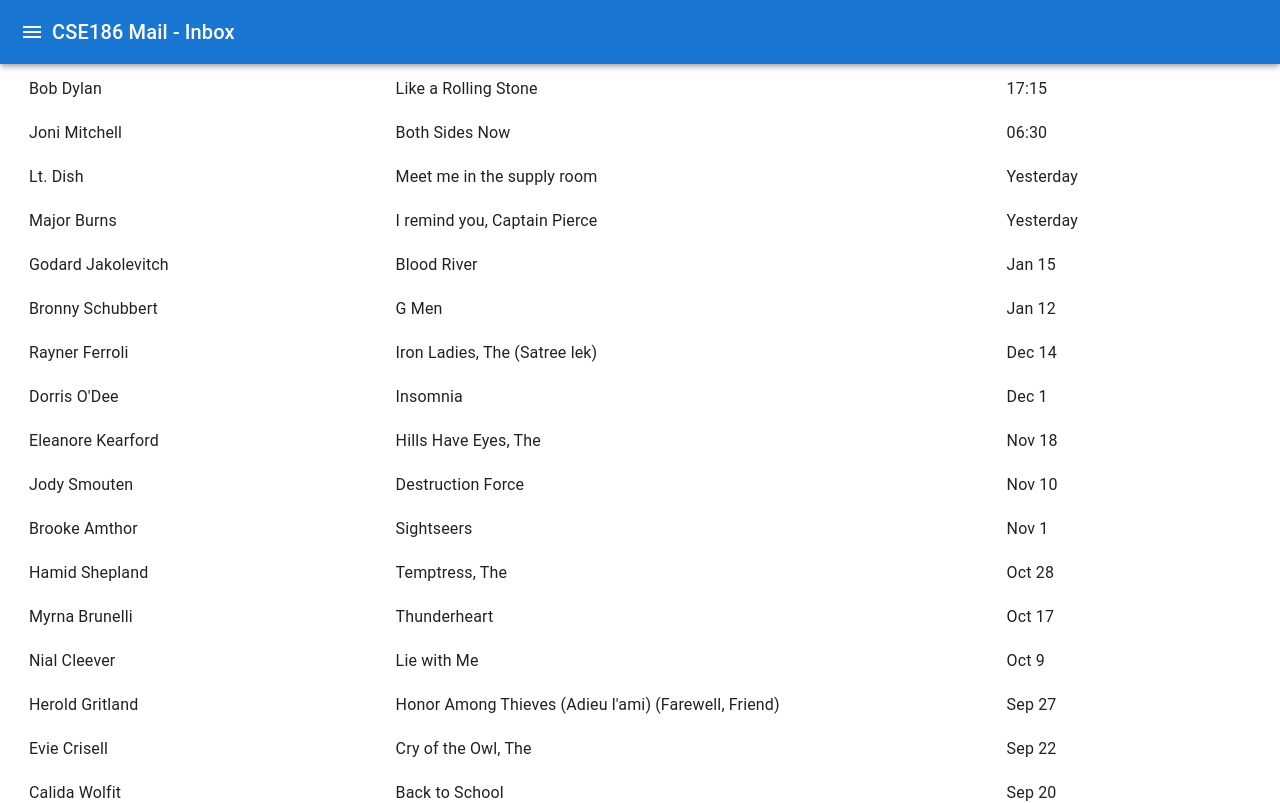
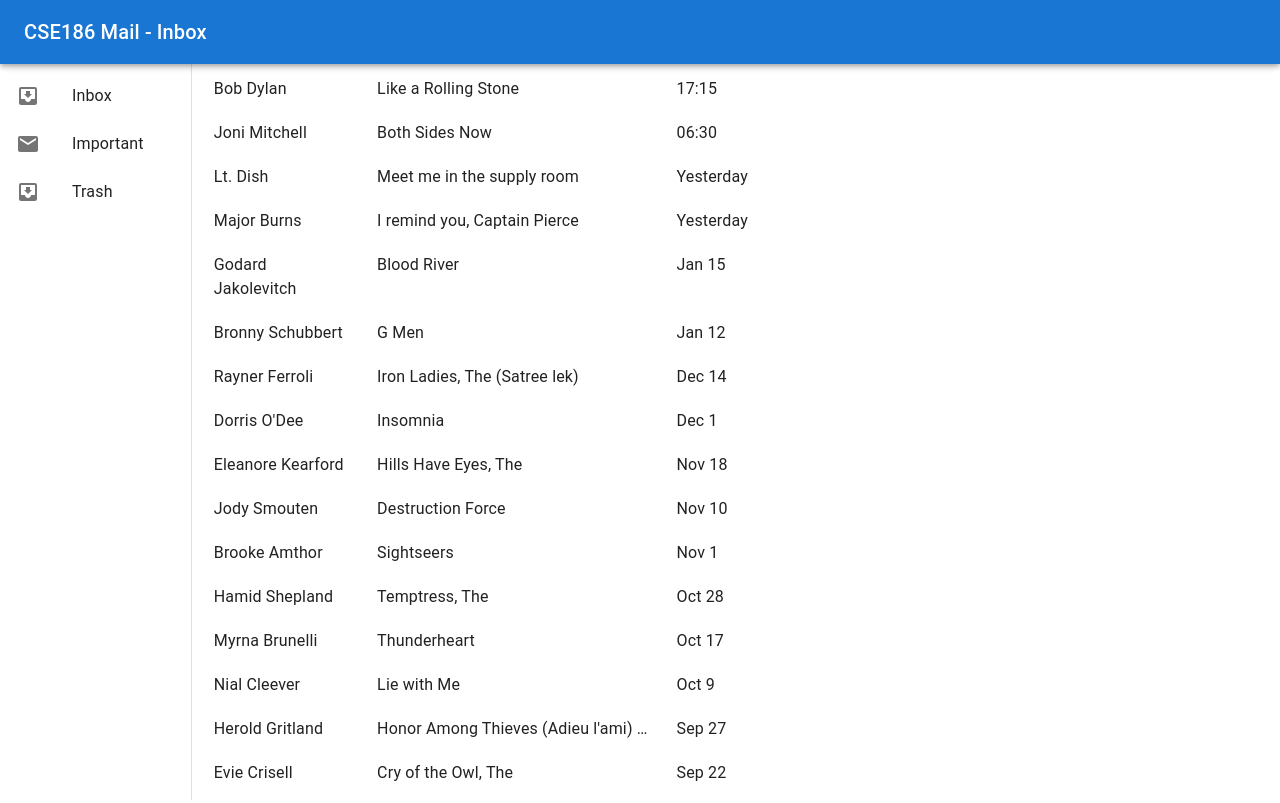
Before and after one commit to crfh-slug/Asgn4-CSE-186, a React (Vite) app in the folder Desktop/CSE 186/Assignment4/: page / in a window 1280 px wide. Shown: the top 803 px of the page. Built offline with nearby package versions, Linux system fonts and the light colour scheme.

Commit message:
implementing desktop version

```diff
--- a/Desktop/CSE 186/Assignment4/src/HeaderDetailsPage.jsx
+++ b/Desktop/CSE 186/Assignment4/src/HeaderDetailsPage.jsx
@@ -17,6 +17,7 @@
 import CloseIcon from '@mui/icons-material/Close';
 import {useHeader} from './HeaderContext';
 import {useEmail} from './EmailContext';
+import {useState, useEffect} from 'react';
 
 /**
  * Render the App Bar Menu on each page.
@@ -25,6 +26,7 @@
 function HeaderDetailsPage() {
   const {navPage, setNavPage, mobileOpen, setMobileOpen} = useHeader();
   const navigate = useNavigate();
+  const [isDesktop, setIsDesktop] = useState(false);
 
   const handleDrawerToggle = () => {
     setMobileOpen(!mobileOpen);
@@ -36,6 +38,16 @@
     setMobileOpen(false); // Close drawer after navigation
   };
 
+  useEffect(() => {
+    // Check screen size and update isDesktop state
+    const handleResize = () => {
+      setIsDesktop(window.innerWidth > 768); // Adjust breakpoint as needed
+    };
+    window.addEventListener('resize', handleResize);
+    handleResize(); // Initial check on load
+    return () => window.removeEventListener('resize', handleResize);
+  }, []);
+
   const {selectedEmail} = useEmail();
   const {setSelectedEmail} = useEmail();
 
@@ -44,7 +56,9 @@
       <CssBaseline />
       <AppBar
         position='fixed'
-        sx={{zIndex: (theme) => theme.zIndex.drawer + 1}}
+        sx={{
+          zIndex: (theme) => theme.zIndex.drawer + 1,
+        }}
       >
         <Toolbar>
           <IconButton
@@ -55,6 +69,7 @@
               handleDrawerToggle();
               setSelectedEmail(null);
             }}
+            sx={{display: {sm: 'none'}}}
           >
             <MenuIcon />
           </IconButton>
@@ -71,6 +86,7 @@
                 setSelectedEmail(null);
                 navigate('/');
               }}
+              sx={{display: {sm: 'none'}}}
             >
               <CloseIcon />
             </IconButton>
@@ -83,10 +99,10 @@
         aria-label="mailbox folders"
       >
         <Drawer
-          variant="temporary"
+          variant={isDesktop ? 'permanent' : 'temporary'}
           open={Boolean(mobileOpen)}
           onClose={handleDrawerToggle}
-          PaperProps={{style: {width: '250px'}}}
+          PaperProps={{style: {width: '15%'}}}
           ModalProps={{keepMounted: true}}
         >
           <Toolbar />
--- a/Desktop/CSE 186/Assignment4/src/InboxPage.jsx
+++ b/Desktop/CSE 186/Assignment4/src/InboxPage.jsx
@@ -3,7 +3,7 @@
 import mail from './data/mail.json';
 import {useHeader} from './HeaderContext';
 import Box from '@mui/material/Box';
-import {useEffect} from 'react';
+import {useEffect, useState} from 'react';
 
 /**
  * This file displays the inbox and sets the selected
@@ -15,6 +15,17 @@
   const {setSelectedEmail} = useEmail();
   const {navPage} = useHeader();
   const navigate = useNavigate();
+  const [isDesktop, setIsDesktop] = useState(false);
+
+  useEffect(() => {
+    // Check screen size and update isDesktop state
+    const handleResize = () => {
+      setIsDesktop(window.innerWidth > 768); // Adjust breakpoint as needed
+    };
+    window.addEventListener('resize', handleResize);
+    handleResize(); // Initial check on load
+    return () => window.removeEventListener('resize', handleResize);
+  }, []);
 
   const mailLabel = mail.find((m) => m.name === navPage);
 
@@ -53,7 +64,16 @@
 
   return (
     <Box sx={{
-      mt: 6, display: 'flex', flexDirection: 'column', gap: '10px'}}>
+      mt: 6, display: 'flex', flexDirection:
+      isDesktop ? 'row' : 'column', gap: '10px'}}>
+      <Box sx={{
+        width: isDesktop ? '45%' : '100%',
+        marginLeft: isDesktop ? '15%' : '0%',
+        overflowY: 'auto',
+        display: 'flex',
+        flexDirection: 'column',
+        gap: '10px',
+      }}>
         {sortedEmails.map((email) => (
           <div key={email.id}
             onClick = {() => {
@@ -68,18 +88,19 @@
               cursor: 'pointer'}}>
             <span style={{width: '25%'}}>{email.from.name}</span>
             <span style={{
-            width: '45%',
+              width: '50%',
               textAlign: 'left',
               overflow: 'hidden',
               whiteSpace: 'nowrap',
               textOverflow: 'ellipsis'}}>
               {email.subject}</span>
-          <span style={{width: '20%',
+            <span style={{width: '15%',
               textAlign: 'left',
             }}>{formatDate(email.received)}</span>
           </div>
         ))}
       </Box>
+    </Box>
   );
 }
 
```
Lines whose indentation alone changed are shown as unchanged.
